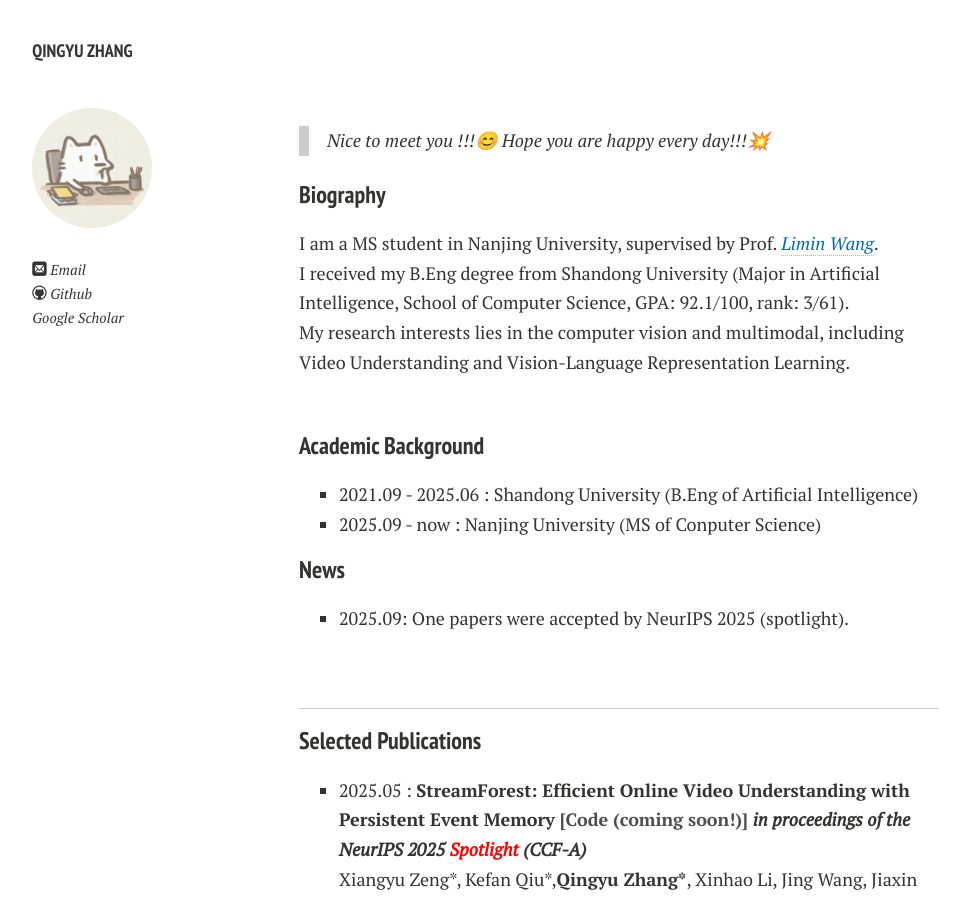
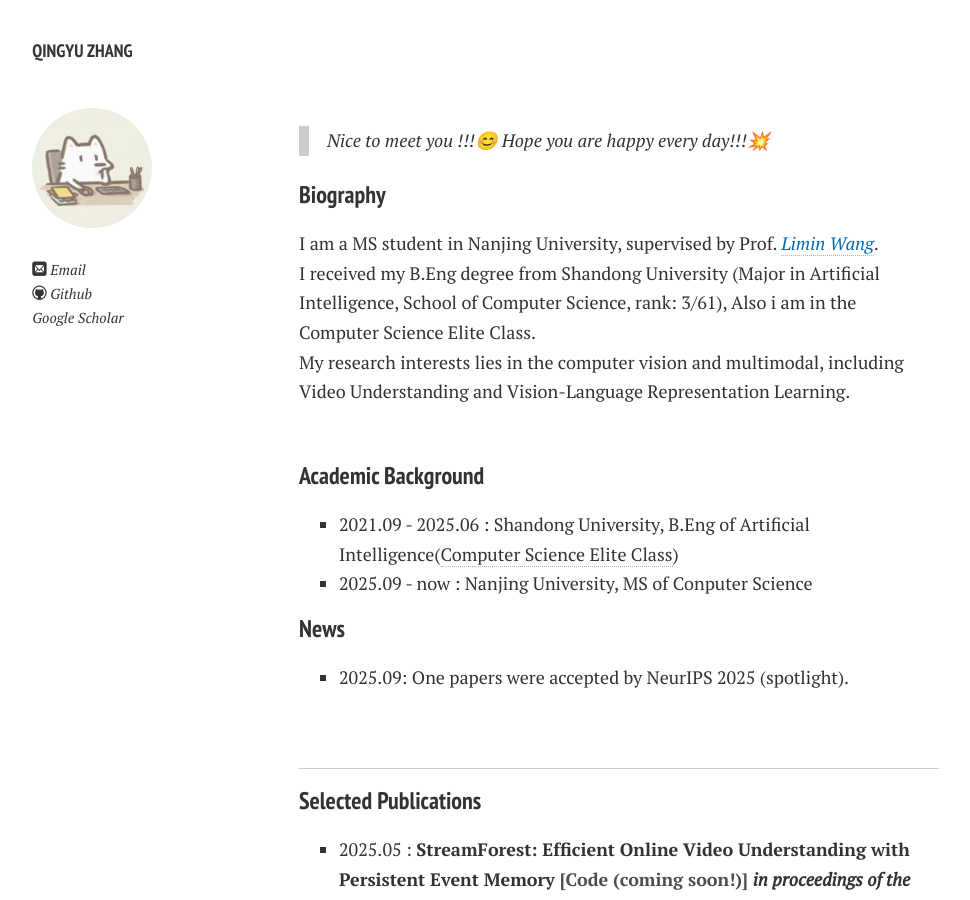
Before and after one commit to happyzqy/happyzqy.github.io, a Jekyll site: the page built from index.md, in a window 1280 px wide and 900 px high. Shown: the whole window, without its empty margins (21-991 px from the left). Built offline with Jekyll 4.4.1, drawn with Linux system fonts in a browser that asks for light colours; nearby versions of some CDN libraries; comment, search, counter and statistics services are not loaded; a style sheet for code colours, icons or effects is not loaded.

Commit message:
update background

```diff
--- a/index.md
+++ b/index.md
@@ -13,7 +13,7 @@ layout: page
 
 I am a MS student in Nanjing University, supervised by Prof. [*<font color="#006ab1">Limin Wang</font>*](https://wanglimin.github.io/).
 <br>
-I received my B.Eng degree from Shandong University (Major in Artificial Intelligence, School of Computer Science, GPA: 92.1/100, rank: 3/61).
+I received my B.Eng degree from Shandong University (Major in Artificial Intelligence, School of Computer Science, rank: 3/61), Also i am in the Computer Science Elite Class.
 <br>
 My research interests lies in the computer vision and multimodal, including Video Understanding and Vision-Language Representation Learning.
 
@@ -21,8 +21,8 @@ My research interests lies in the computer vision and multimodal, including Vide
 
 ### Academic Background
 
-- 2021.09 - 2025.06 : Shandong University (B.Eng of Artificial Intelligence)
-- 2025.09 - now : Nanjing University (MS of Conputer Science)
+- 2021.09 - 2025.06 : Shandong University, B.Eng of Artificial Intelligence([Computer Science Elite Class](https://www.cs.sdu.edu.cn/jxjg/jsjjyb1.htm))
+- 2025.09 - now : Nanjing University, MS of Conputer Science
 
 ### News
 
```
